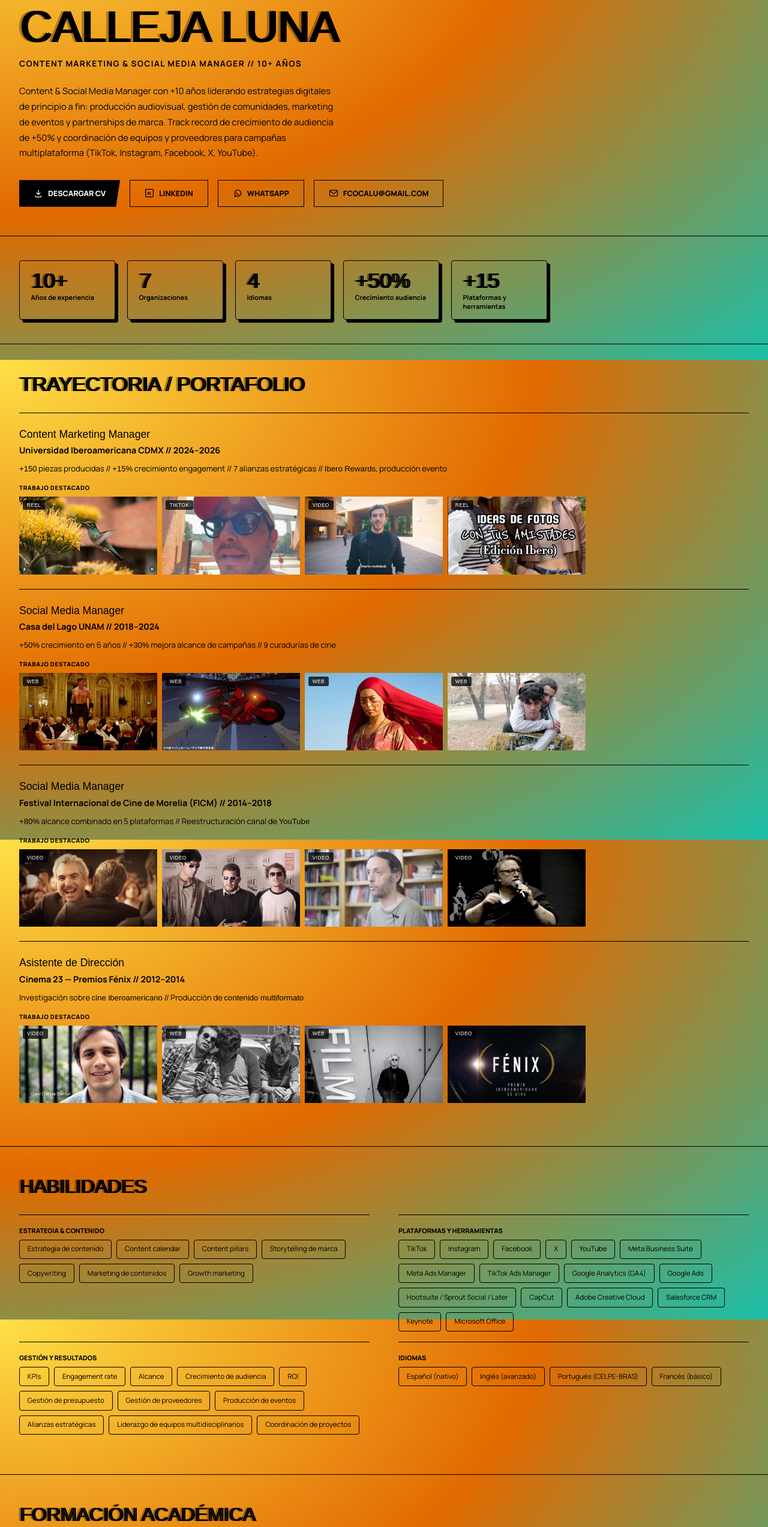
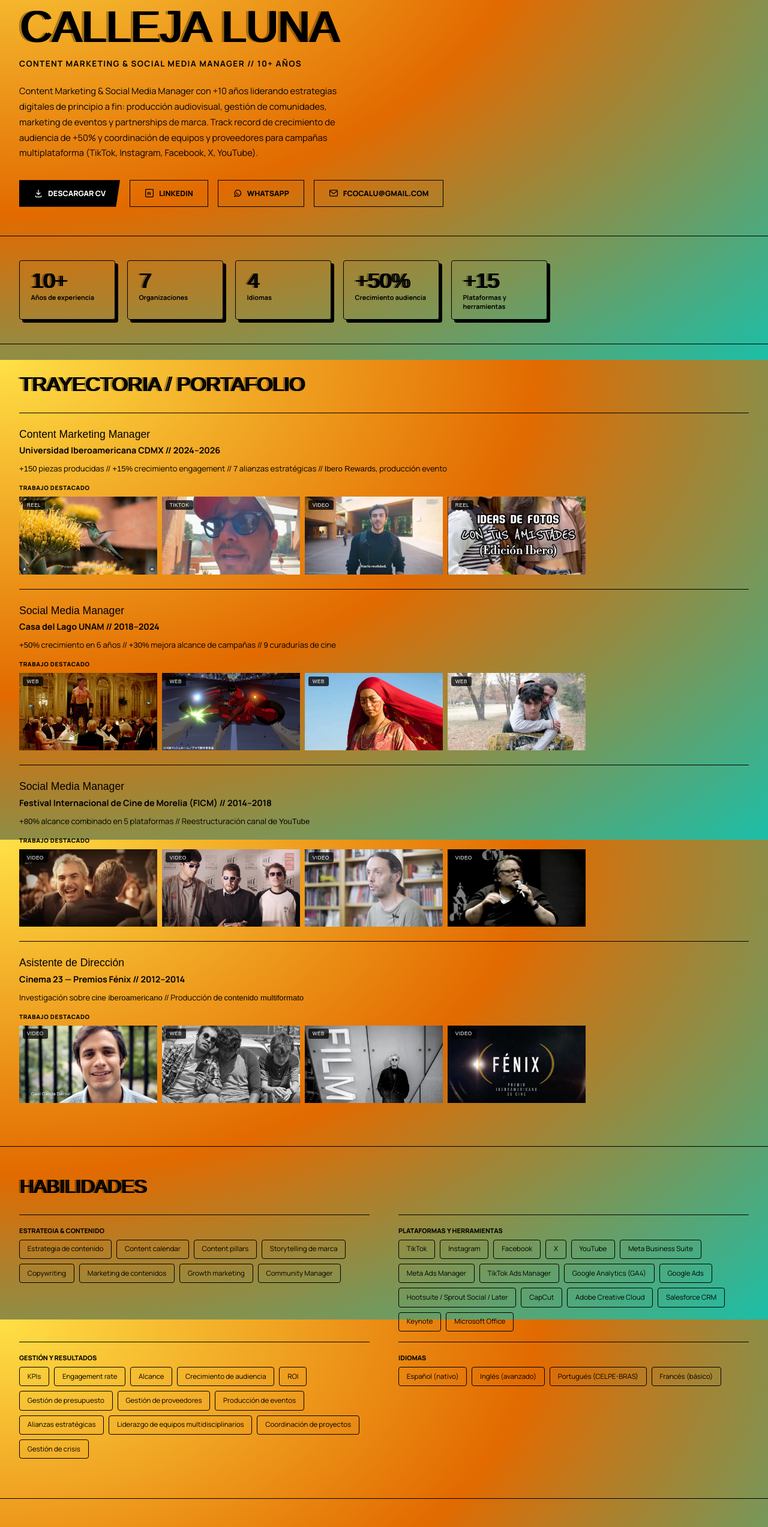
Before and after one commit to pancholuna/pancholuna.github.io, a website: page index.html in a window 1280 px wide. Shown: the part 200-2746 px from the top of the page at 60% size. Drawn offline with Linux system fonts and the light colour scheme; a web font is replaced by a local one.

Commit message:
fix: unificar "Content Marketing & Social Media Manager" y sumar keywords
El párrafo bajo el hero, la meta description y el og:description se habían
quedado con el título viejo ("Content & Social Media Manager") tras
actualizar el subtítulo. Se agregan también "Community Manager"/"Community
Management" y "Gestión de crisis"/"Crisis management" a Habilidades —
términos que ya demuestra la trayectoria pero no estaban listados.

```diff
--- a/index.html
+++ b/index.html
@@ -4,10 +4,10 @@
 <meta charset="utf-8">
 <meta name="viewport" content="width=device-width, initial-scale=1">
 <title>Francisco Calleja Luna — Portafolio</title>
-<meta name="description" content="Content & Social Media Manager con +10 años liderando estrategias digitales de principio a fin: producción audiovisual, gestión de comunidades, marketing de eventos y partnerships de marca.">
+<meta name="description" content="Content Marketing & Social Media Manager con +10 años liderando estrategias digitales de principio a fin: producción audiovisual, gestión de comunidades, marketing de eventos y partnerships de marca.">
 <meta property="og:type" content="website">
 <meta property="og:title" content="Francisco Calleja Luna — Portafolio">
-<meta property="og:description" content="Content & Social Media Manager con +10 años liderando estrategias digitales de principio a fin: producción audiovisual, gestión de comunidades, marketing de eventos y partnerships de marca.">
+<meta property="og:description" content="Content Marketing & Social Media Manager con +10 años liderando estrategias digitales de principio a fin: producción audiovisual, gestión de comunidades, marketing de eventos y partnerships de marca.">
 <meta property="og:url" content="https://pancholuna.github.io">
 <meta property="og:image" content="https://pancholuna.github.io/og-image.jpg">
 <meta property="og:image:width" content="1200">
@@ -118,8 +118,8 @@
     <div class="fcl-hero-name" style="font-family:Dela Gothic One,sans-serif;font-size:clamp(2.5rem,8vw,4.6rem);line-height:1;text-shadow:4px 0 0 #000, -4px 0 0 rgba(0,0,0,.3)">FRANCISCO<br>CALLEJA LUNA</div>
     <div data-es="1" data-disp="block" style="font-size:.85rem;font-weight:700;text-transform:uppercase;letter-spacing:.1em;margin-top:1rem">Content Marketing & Social Media Manager // 10+ años</div>
     <div data-en="1" data-disp="block" style="display:none;font-size:.85rem;font-weight:700;text-transform:uppercase;letter-spacing:.1em;margin-top:1rem">Content Marketing & Social Media Manager // 10+ years</div>
-    <p data-es="1" data-disp="block" style="font-size:.92rem;line-height:1.75;max-width:60ch;margin-top:1.5rem">Content & Social Media Manager con +10 años liderando estrategias digitales de principio a fin: producción audiovisual, gestión de comunidades, marketing de eventos y partnerships de marca. Track record de crecimiento de audiencia de +50% y coordinación de equipos y proveedores para campañas multiplataforma (TikTok, Instagram, Facebook, X, YouTube).</p>
-    <p data-en="1" data-disp="block" style="display:none;font-size:.92rem;line-height:1.75;max-width:60ch;margin-top:1.5rem">Content & Social Media Manager with 10+ years driving digital strategy from concept to execution: audiovisual production, community management, event marketing, and brand partnerships. Track record of 50%+ audience growth and full-cycle coordination of teams and vendors for multi-platform campaigns (TikTok, Instagram, Facebook, X, YouTube).</p>
+    <p data-es="1" data-disp="block" style="font-size:.92rem;line-height:1.75;max-width:60ch;margin-top:1.5rem">Content Marketing & Social Media Manager con +10 años liderando estrategias digitales de principio a fin: producción audiovisual, gestión de comunidades, marketing de eventos y partnerships de marca. Track record de crecimiento de audiencia de +50% y coordinación de equipos y proveedores para campañas multiplataforma (TikTok, Instagram, Facebook, X, YouTube).</p>
+    <p data-en="1" data-disp="block" style="display:none;font-size:.92rem;line-height:1.75;max-width:60ch;margin-top:1.5rem">Content Marketing & Social Media Manager with 10+ years driving digital strategy from concept to execution: audiovisual production, community management, event marketing, and brand partnerships. Track record of 50%+ audience growth and full-cycle coordination of teams and vendors for multi-platform campaigns (TikTok, Instagram, Facebook, X, YouTube).</p>
     <div style="display:flex;gap:1rem;margin-top:2rem;flex-wrap:wrap">
       <a href="PacoCL_CV_ES.pdf" download data-es="1" data-disp="inline-flex" class="fcl-icon-link fcl-btn-solid" style="padding:.8rem 1.5rem;background:#000;color:#fff;font-size:.78rem;font-weight:800;text-transform:uppercase;clip-path:polygon(0 0,100% 0,96% 100%,0% 100%)">
         <svg width="16" height="16" viewBox="0 0 20 20" fill="none" stroke="currentColor" stroke-width="1.6"><path d="M10 3v10M6 9l4 4 4-4M4 15v1a2 2 0 002 2h8a2 2 0 002-2v-1"/></svg>Descargar CV
@@ -236,8 +236,8 @@
       <div style="border-top:1px solid #000;padding:1.1rem 0">
         <div data-es="1" data-disp="block" style="font-size:.68rem;font-weight:800;text-transform:uppercase;margin-bottom:.5rem">Estrategia &amp; Contenido</div>
         <div data-en="1" data-disp="block" style="display:none;font-size:.68rem;font-weight:800;text-transform:uppercase;margin-bottom:.5rem">Strategy &amp; Content</div>
-        <div data-es="1" data-disp="block" style="font-size:.78rem;line-height:1.8"><div class="fcl-chips"><span class="fcl-chip">Estrategia de contenido</span><span class="fcl-chip">Content calendar</span><span class="fcl-chip">Content pillars</span><span class="fcl-chip">Storytelling de marca</span><span class="fcl-chip">Copywriting</span><span class="fcl-chip">Marketing de contenidos</span><span class="fcl-chip">Growth marketing</span></div></div>
-        <div data-en="1" data-disp="block" style="display:none;font-size:.78rem;line-height:1.8"><div class="fcl-chips"><span class="fcl-chip">Content strategy</span><span class="fcl-chip">Content calendar</span><span class="fcl-chip">Content pillars</span><span class="fcl-chip">Brand storytelling</span><span class="fcl-chip">Copywriting</span><span class="fcl-chip">Content marketing</span><span class="fcl-chip">Growth marketing</span></div></div>
+        <div data-es="1" data-disp="block" style="font-size:.78rem;line-height:1.8"><div class="fcl-chips"><span class="fcl-chip">Estrategia de contenido</span><span class="fcl-chip">Content calendar</span><span class="fcl-chip">Content pillars</span><span class="fcl-chip">Storytelling de marca</span><span class="fcl-chip">Copywriting</span><span class="fcl-chip">Marketing de contenidos</span><span class="fcl-chip">Growth marketing</span><span class="fcl-chip">Community Manager</span></div></div>
+        <div data-en="1" data-disp="block" style="display:none;font-size:.78rem;line-height:1.8"><div class="fcl-chips"><span class="fcl-chip">Content strategy</span><span class="fcl-chip">Content calendar</span><span class="fcl-chip">Content pillars</span><span class="fcl-chip">Brand storytelling</span><span class="fcl-chip">Copywriting</span><span class="fcl-chip">Content marketing</span><span class="fcl-chip">Growth marketing</span><span class="fcl-chip">Community Management</span></div></div>
       </div>
       <div style="border-top:1px solid #000;padding:1.1rem 0">
         <div data-es="1" data-disp="block" style="font-size:.68rem;font-weight:800;text-transform:uppercase;margin-bottom:.5rem">Plataformas y Herramientas</div>
@@ -247,8 +247,8 @@
       <div style="border-top:1px solid #000;padding:1.1rem 0">
         <div data-es="1" data-disp="block" style="font-size:.68rem;font-weight:800;text-transform:uppercase;margin-bottom:.5rem">Gestión y Resultados</div>
         <div data-en="1" data-disp="block" style="display:none;font-size:.68rem;font-weight:800;text-transform:uppercase;margin-bottom:.5rem">Management &amp; Results</div>
-        <div data-es="1" data-disp="block" style="font-size:.78rem;line-height:1.8"><div class="fcl-chips"><span class="fcl-chip">KPIs</span><span class="fcl-chip">Engagement rate</span><span class="fcl-chip">Alcance</span><span class="fcl-chip">Crecimiento de audiencia</span><span class="fcl-chip">ROI</span><span class="fcl-chip">Gestión de presupuesto</span><span class="fcl-chip">Gestión de proveedores</span><span class="fcl-chip">Producción de eventos</span><span class="fcl-chip">Alianzas estratégicas</span><span class="fcl-chip">Liderazgo de equipos multidisciplinarios</span><span class="fcl-chip">Coordinación de proyectos</span></div></div>
-        <div data-en="1" data-disp="block" style="display:none;font-size:.78rem;line-height:1.8"><div class="fcl-chips"><span class="fcl-chip">KPIs</span><span class="fcl-chip">Engagement rate</span><span class="fcl-chip">Reach</span><span class="fcl-chip">Audience growth</span><span class="fcl-chip">ROI</span><span class="fcl-chip">Budget management</span><span class="fcl-chip">Vendor management</span><span class="fcl-chip">Event production</span><span class="fcl-chip">Strategic partnerships</span><span class="fcl-chip">Cross-functional team leadership</span><span class="fcl-chip">Project coordination</span></div></div>
+        <div data-es="1" data-disp="block" style="font-size:.78rem;line-height:1.8"><div class="fcl-chips"><span class="fcl-chip">KPIs</span><span class="fcl-chip">Engagement rate</span><span class="fcl-chip">Alcance</span><span class="fcl-chip">Crecimiento de audiencia</span><span class="fcl-chip">ROI</span><span class="fcl-chip">Gestión de presupuesto</span><span class="fcl-chip">Gestión de proveedores</span><span class="fcl-chip">Producción de eventos</span><span class="fcl-chip">Alianzas estratégicas</span><span class="fcl-chip">Liderazgo de equipos multidisciplinarios</span><span class="fcl-chip">Coordinación de proyectos</span><span class="fcl-chip">Gestión de crisis</span></div></div>
+        <div data-en="1" data-disp="block" style="display:none;font-size:.78rem;line-height:1.8"><div class="fcl-chips"><span class="fcl-chip">KPIs</span><span class="fcl-chip">Engagement rate</span><span class="fcl-chip">Reach</span><span class="fcl-chip">Audience growth</span><span class="fcl-chip">ROI</span><span class="fcl-chip">Budget management</span><span class="fcl-chip">Vendor management</span><span class="fcl-chip">Event production</span><span class="fcl-chip">Strategic partnerships</span><span class="fcl-chip">Cross-functional team leadership</span><span class="fcl-chip">Project coordination</span><span class="fcl-chip">Crisis management</span></div></div>
       </div>
       <div style="border-top:1px solid #000;padding:1.1rem 0">
         <div data-es="1" data-disp="block" style="font-size:.68rem;font-weight:800;text-transform:uppercase;margin-bottom:.5rem">Idiomas</div>
```
